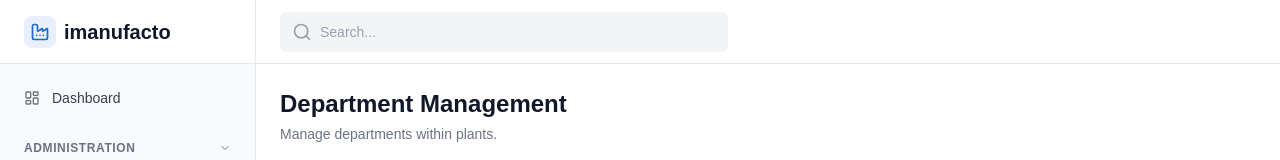
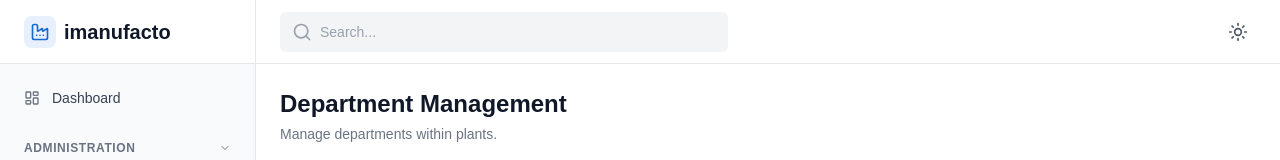
Before and after one commit to imanufacto1/imanufacto_qms_dev, a Next.js app: page /department in a window 1280 px wide. Shown: the top 160 px of the page. Built offline with nearby package versions, Linux system fonts and the light colour scheme; no server answers.

Commit message:
feat(ui): add dark/light mode switcher to header

```diff
--- a/package.json
+++ b/package.json
@@ -19,6 +19,7 @@
     "drizzle-orm": "^0.45.1",
     "lucide-react": "^0.563.0",
     "next": "16.1.6",
+    "next-themes": "^0.4.6",
     "pg": "^8.18.0",
     "react": "19.2.3",
     "react-dom": "19.2.3",
--- a/src/app/layout.tsx
+++ b/src/app/layout.tsx
@@ -1,6 +1,7 @@
 import { ClerkProvider } from '@clerk/nextjs'
 import type { Metadata } from "next";
 import { Geist, Geist_Mono } from "next/font/google";
+import { ThemeProvider } from "@/components/providers/theme-provider";
 import "./globals.css";
 
 const geistSans = Geist({
@@ -29,7 +30,14 @@
         <body
           className={`${geistSans.variable} ${geistMono.variable} antialiased`}
         >
-          {children}
+          <ThemeProvider
+            attribute="class"
+            defaultTheme="system"
+            enableSystem
+            disableTransitionOnChange
+          >
+            {children}
+          </ThemeProvider>
         </body>
       </html>
     </ClerkProvider>
--- a/src/components/layout/Header.tsx
+++ b/src/components/layout/Header.tsx
@@ -2,6 +2,7 @@
 import { Search, LogOut } from "lucide-react";
 import { cookies } from "next/headers";
 import { logoutAction } from "@/app/actions/auth";
+import { ThemeToggle } from "./ThemeToggle";
 
 export async function Header() {
   const cookieStore = await cookies();
@@ -22,6 +23,7 @@
         </div>
       </div>
       <div className="flex items-center gap-4">
+        <ThemeToggle />
         {internalSession ? (
           <div className="flex items-center gap-4">
              <span className="text-sm font-medium text-gray-700">Internal User</span>
--- /dev/null
+++ b/src/components/layout/ThemeToggle.tsx
@@ -0,0 +1,40 @@
+"use client"
+
+import * as React from "react"
+import { Moon, Sun } from "lucide-react"
+import { useTheme } from "next-themes"
+
+export function ThemeToggle() {
+  const { theme, setTheme } = useTheme()
+  const [mounted, setMounted] = React.useState(false)
+
+  // Avoid hydration mismatch
+  React.useEffect(() => {
+    setMounted(true)
+  }, [])
+
+  if (!mounted) {
+    return (
+      <button
+        className="rounded-md p-2 hover:bg-gray-100 dark:hover:bg-gray-800"
+        aria-label="Toggle theme"
+      >
+        <div className="h-5 w-5" />
+      </button>
+    )
+  }
+
+  return (
+    <button
+      onClick={() => setTheme(theme === "dark" ? "light" : "dark")}
+      className="rounded-md p-2 hover:bg-gray-100 dark:hover:bg-gray-800 transition-colors"
+      aria-label="Toggle theme"
+    >
+      {theme === "dark" ? (
+        <Moon className="h-5 w-5 text-gray-100" />
+      ) : (
+        <Sun className="h-5 w-5 text-gray-600" />
+      )}
+    </button>
+  )
+}
--- /dev/null
+++ b/src/components/providers/theme-provider.tsx
@@ -0,0 +1,11 @@
+"use client"
+
+import * as React from "react"
+import { ThemeProvider as NextThemesProvider } from "next-themes"
+
+export function ThemeProvider({
+  children,
+  ...props
+}: React.ComponentProps<typeof NextThemesProvider>) {
+  return <NextThemesProvider {...props}>{children}</NextThemesProvider>
+}
```
Also changed, not shown: 1 other file (tests, documents, lock files or other folders).
